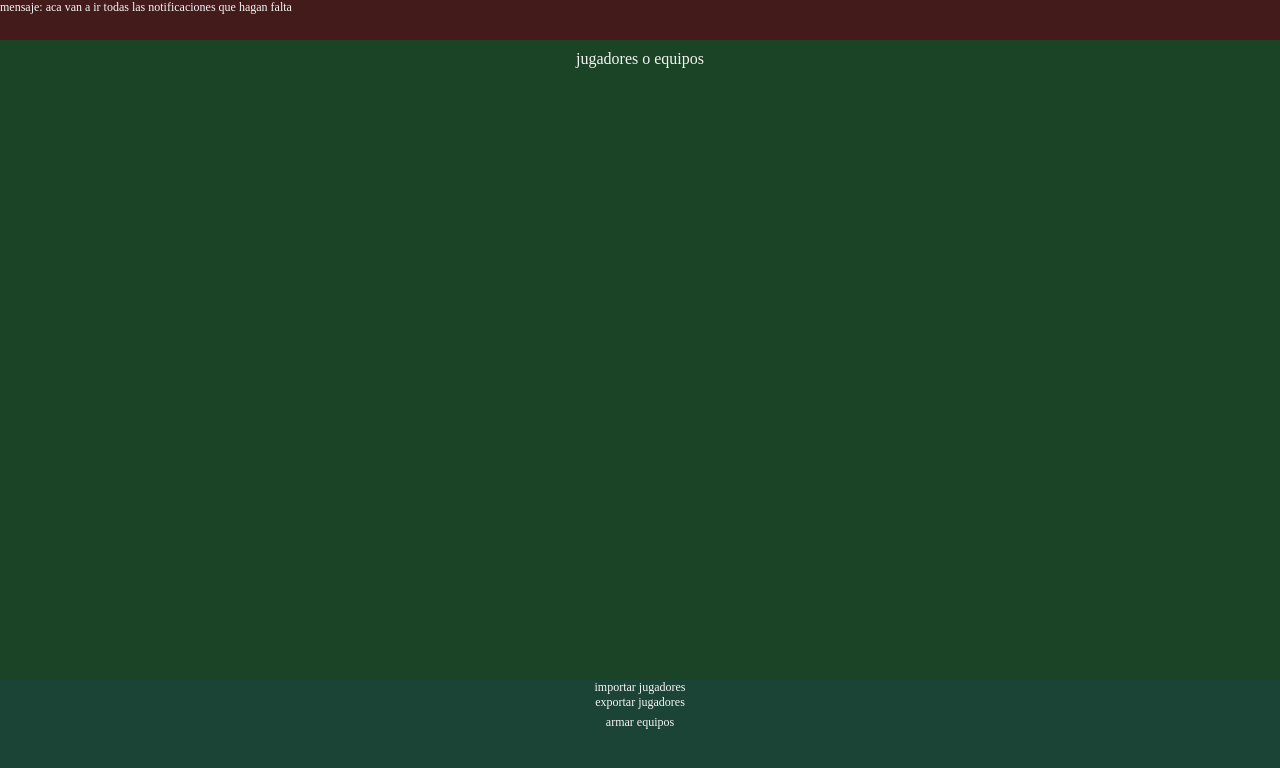
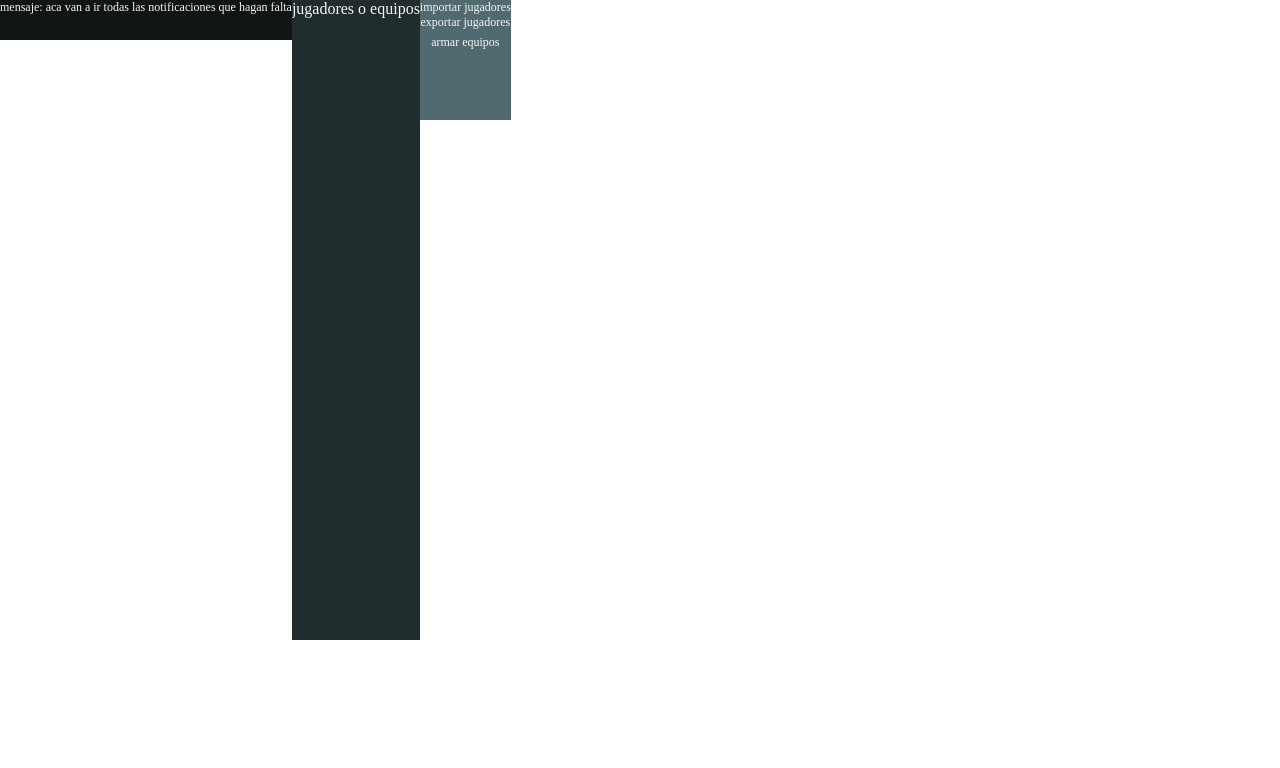
Before and after one commit to bragonip/teams-builder, a React (Vite) app: page / in a window 1280 px wide. Shown: the top 768 px of the page. Built offline with nearby package versions, Linux system fonts and the light colour scheme.

Commit message:
mejor css2

```diff
--- a/src/App.css
+++ b/src/App.css
@@ -8,22 +8,20 @@ html, body {
     width: 100%;
     height: 100%;
     overflow: hidden;
-    font-size: 18px; /* Tamaño de letra base */
-}
-
-.app {
-    display: flex;
-    flex-direction: column;
-    height: 100vh;
+    font-size: 18px;
     text-align: center;
     align-items: center;
     justify-content: center;
 }
 
+.app {
+    display: flex;
+    height: 100vh;
+}
+
 .notification {
-    background-color: #441b1b;
+    background-color: #0f1415;
     color: whitesmoke;
-    width: 100%;
     height: 5vh;
     display: flex;
     font-size: 1.5vh; /* Tamaño de letra en .notification */
@@ -32,17 +30,14 @@ html, body {
 .content {
     color: whitesmoke;
     height: 80vh;
-    width: 100%;
     overflow-y: auto;
-    padding: 10px;
     font-size: 2vh; /* Tamaño de letra en .content */
-    background-color: #1b4426;
+    background-color: #212c2e;
 }
 
 .options {
-    background-color: #1b4437;
+    background-color: #506a6f;
     color: whitesmoke;
-    width: 100%;
     height: 15vh;
     display: flex;
     flex-direction: column; /* Coloca los elementos uno debajo del otro */
@@ -51,5 +46,5 @@ html, body {
 }
 
 .csv_handler {
-    display: inline;
+    display: inline-block;
 }
```
